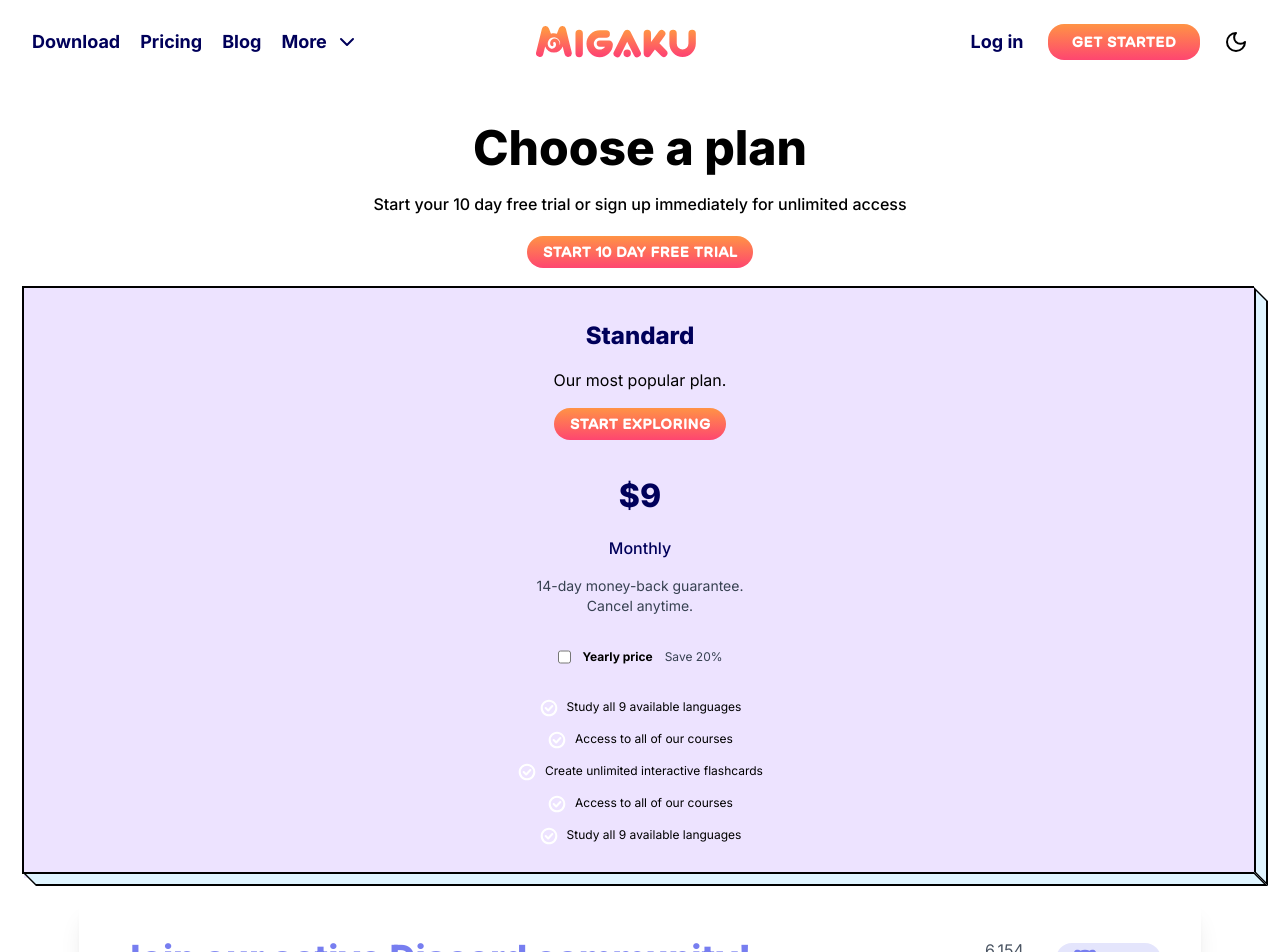
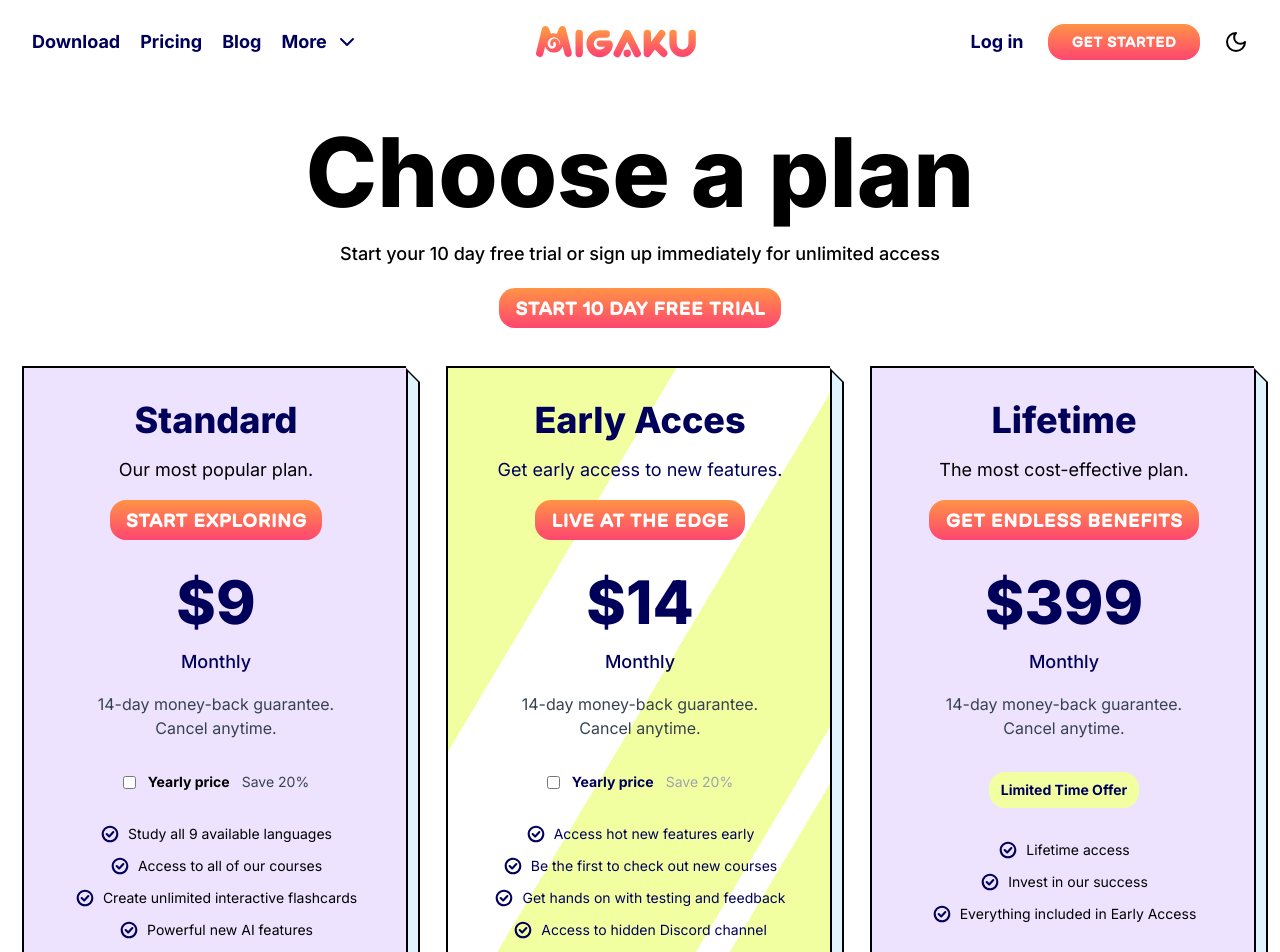
Before and after one commit to JuampiGomez/migaku, a Next.js app: page /pricing in a window 1280 px wide. Shown: the top 952 px of the page. Built offline with nearby package versions, Linux system fonts and the light colour scheme.

Commit message:
Pricing page demo finished

```diff
--- a/app/globals.css
+++ b/app/globals.css
@@ -156,3 +156,18 @@
   position: absolute;
   z-index: 1;
 }
+
+.earlyaccess-bg {
+  background: linear-gradient(
+    300.76deg,
+    rgba(255, 255, 255, 0) 23.22%,
+    #fff 21.22%,
+    #fff 27.34%,
+    rgba(255, 255, 255, 0) 25.34%,
+    rgba(255, 255, 255, 0) 51.58%,
+    #fff 51.59%,
+    #fff 72.13%,
+    rgba(255, 255, 255, 0) 72.14%
+  );
+  opacity: 1;
+}
--- a/app/pricing/page.tsx
+++ b/app/pricing/page.tsx
@@ -1,4 +1,6 @@
-import PricingCard from "@/components/pricing/PricingCard";
+import PricingCard, {
+  EearlyAccessCard,
+} from "@/components/pricing/PricingCard";
 import { Button } from "@/components/ui/button";
 import Link from "next/link";
 import React from "react";
@@ -9,20 +11,54 @@
   return (
     <main>
       <div className="px-6">
-        <h1 className="font-extrabold text-center mt-10 mb-5 text-5xl">
+        <h1 className="font-extrabold text-center mt-10 mb-5 text-5xl md:text-7xl lg:text-8xl">
           Choose a plan
         </h1>
 
-        <p className="text-center font-medium">
+        <p className="text-center font-medium max-w-[30ch] mx-auto md:max-w-[40ch] md:text-lg lg:max-w-full">
           Start your 10 day free trial or sign up immediately for unlimited
           access
         </p>
-        <Link href={"/signup"} className="my-5 block max-w-max mx-auto">
-          <Button>START 10 DAY FREE TRIAL</Button>
+        <Link href={"/signup"} className="mt-5 mb-10 block max-w-max mx-auto">
+          <Button className="md:text-lg">START 10 DAY FREE TRIAL</Button>
         </Link>
       </div>
-      <section className="px-6">
-        <PricingCard />
+      <section className="px-6 grid gap-10 md:grid-cols-2 mr-3 md:max-w-[910px] md:mx-auto lg:max-w-full lg:grid-cols-3 ">
+        <PricingCard
+          title="Standard"
+          subtitle="Our most popular plan."
+          buttonText="START EXPLORING"
+          yearlyPrice="$87"
+          monthlyPrice="$9"
+          backgroundClasses="bg-[#EDE3FF] dark:bg-[#202047]"
+          featuresList={[
+            "Study all 9 available languages",
+            "Access to all of our courses",
+            "Create unlimited interactive flashcards",
+            "Powerful new AI features",
+            "Many subtitle and video playback options",
+            "Look up words & track your progress",
+            "iOS & Android apps for studying on-the-go",
+            "Anki support",
+          ]}
+        />
+
+        <EearlyAccessCard />
+
+        <PricingCard
+          title="Lifetime"
+          subtitle="The most cost-effective plan."
+          buttonText="GET ENDLESS BENEFITS"
+          yearlyPrice="..."
+          monthlyPrice="$399"
+          isLimitedTimeOffer={true}
+          backgroundClasses="bg-[#EDE3FF] dark:bg-[#202047] md:col-span-2 lg:col-span-1 lg:mr-3  "
+          featuresList={[
+            "Lifetime access",
+            "Invest in our success",
+            "Everything included in Early Access",
+          ]}
+        />
       </section>
     </main>
   );
--- a/components/pricing/PricingCard.tsx
+++ b/components/pricing/PricingCard.tsx
@@ -1,4 +1,5 @@
-import React from "react";
+"use client";
+import { useState } from "react";
 import { Button } from "../ui/button";
 import Link from "next/link";
 import Image from "next/image";
@@ -8,64 +9,111 @@
   CardBorderLeftAndTop,
 } from "../ui/cardBorder3d";
 
-type Props = {};
+type Props = {
+  monthlyPrice: string;
+  yearlyPrice: string;
+  featuresList: string[];
+  title: string;
+  subtitle: string;
+  isLimitedTimeOffer?: boolean;
+  buttonText: string;
+  backgroundClasses: string;
+};
 
-const PricingCard = (props: Props) => {
+const PricingCard = ({
+  monthlyPrice,
+  yearlyPrice,
+  featuresList,
+  title,
+  subtitle,
+  isLimitedTimeOffer = false,
+  buttonText,
+  backgroundClasses,
+}: Props) => {
+  const [isAnualPrice, setIsAnualPrice] = useState(false);
+
+  const handleCheckboxChange = (event: React.ChangeEvent<HTMLInputElement>) => {
+    setIsAnualPrice(event.target.checked);
+  };
+
+  function useDarkMode() {
+    if (typeof window !== "undefined") {
+      return window.matchMedia("(prefers-color-scheme: dark)").matches;
+    }
+    return false; // Default to light mode if window is not defined
+  }
+
   return (
-    <aside className="bg-[#EDE3FF] dark:bg-[#202047] px-[18px] py-8 relative grid gap-8">
+    //
+    <aside
+      className={`${backgroundClasses} px-[18px] py-8 relative flex flex-col gap-8 w-full max-w-[390px] mx-auto`}
+    >
       <div className="grid gap-4">
-        <h2 className="text-center font-extrabold text-migaku-dark-text dark:text-white text-2xl">
-          Standard
+        <h2 className="text-center font-extrabold text-migaku-dark-text dark:text-white text-2xl md:text-4xl">
+          {title}
         </h2>
-        <span className="block text-center">Our most popular plan.</span>
+        <span className="block text-center md:text-lg">{subtitle}</span>
         <Link href={"/signup"} className="max-w-max mx-auto">
-          <Button>START EXPLORING</Button>
+          <Button className="md:text-lg">{buttonText}</Button>
         </Link>
       </div>
 
       <div className="grid gap-4">
-        <span className="block text-center font-extrabold text-[32px] text-migaku-dark-text dark:text-white ">
-          $9
+        <span className="block text-center font-extrabold text-[32px] text-migaku-dark-text dark:text-white md:text-6xl ">
+          {isAnualPrice ? yearlyPrice : monthlyPrice}
         </span>
-        <span className="block text-center  text-migaku-dark-text dark:text-white font-medium">
-          Monthly
+        <span className="block text-center  text-migaku-dark-text dark:text-white font-medium md:text-lg">
+          {isAnualPrice ? "Yearly" : "Monthly"}
         </span>
-        <p className="text-center text-sm text-gray-700 dark:text-gray-400">
+        <p className="text-center text-sm text-gray-700 dark:text-gray-400 md:text-base">
           14-day money-back guarantee. <br />
           Cancel anytime.
         </p>
       </div>
 
-      <div className="flex justify-center gap-3">
-        <input type="checkbox" />
-        <span className="text-[12px] font-bold">Yearly price</span>
-        <span className="text-[12px] text-gray-700 dark:text-gray-400">
-          Save 20%
-        </span>
-      </div>
+      {isLimitedTimeOffer ? (
+        <div className="">
+          <span className="block max-w-max mx-auto font-bold text-migaku-dark-text text-[12px] md:text-sm bg-[#F2FFA0] px-3 py-2  rounded-2xl">
+            Limited Time Offer
+          </span>
+        </div>
+      ) : (
+        <div className="flex justify-center items-center gap-3">
+          <input
+            type="checkbox"
+            onChange={handleCheckboxChange}
+            checked={isAnualPrice}
+          />
+          <span className="text-[12px] md:text-sm  font-bold">
+            Yearly price
+          </span>
+          <span className="text-[12px] md:text-sm text-gray-700 dark:text-gray-400">
+            Save 20%
+          </span>
+        </div>
+      )}
 
       <div className="">
-        <ul className="text-[12px] flex flex-col gap-3 items-center">
-          <li className="flex gap-2">
-            <Image src={"/checkLight.svg"} width={20} height={20} alt="check" />
-            Study all 9 available languages
-          </li>
-          <li className="flex gap-2">
-            <Image src={"/checkLight.svg"} width={20} height={20} alt="check" />
-            Access to all of our courses
-          </li>
-          <li className="flex gap-2">
-            <Image src={"/checkLight.svg"} width={20} height={20} alt="check" />
-            Create unlimited interactive flashcards
-          </li>
-          <li className="flex gap-2">
-            <Image src={"/checkLight.svg"} width={20} height={20} alt="check" />
-            Access to all of our courses
-          </li>
-          <li className="flex gap-2">
-            <Image src={"/checkLight.svg"} width={20} height={20} alt="check" />
-            Study all 9 available languages
-          </li>
+        <ul className="text-[12px] md:text-sm flex flex-col gap-3 items-center text-center">
+          {featuresList.map((feature, i) => (
+            <li key={i} className="flex gap-2">
+              <Image
+                className="hidden dark:block"
+                src={"/checkLight.svg"}
+                width={20}
+                height={20}
+                alt="check"
+              />
+              <Image
+                className="block dark:hidden"
+                src={"/checkDark.svg"}
+                width={20}
+                height={20}
+                alt="check"
+              />
+              {feature}
+            </li>
+          ))}
         </ul>
       </div>
 
@@ -77,3 +125,87 @@
 };
 
 export default PricingCard;
+
+export const EearlyAccessCard = () => {
+  const [isAnualPrice, setIsAnualPrice] = useState(false);
+  const handleCheckboxChange = (event: React.ChangeEvent<HTMLInputElement>) => {
+    setIsAnualPrice(event.target.checked);
+  };
+
+  return (
+    <aside
+      className={`bg-[#F2FFA0] px-[18px] py-8 relative flex flex-col gap-8  w-full max-w-[390px] mx-auto`}
+    >
+      <div className="earlyaccess-bg absolute inset-0  "></div>
+      <div className="grid gap-4 z-10">
+        <h2 className="text-center font-extrabold text-migaku-dark-text  text-2xl md:text-4xl">
+          Early Acces
+        </h2>
+        <span className="block text-migaku-dark-text text-center md:text-lg">
+          Get early access to new features.
+        </span>
+        <Link href={"/signup"} className="max-w-max mx-auto">
+          <Button className="md:text-lg">LIVE AT THE EDGE</Button>
+        </Link>
+      </div>
+
+      <div className="grid gap-4 z-10">
+        <span className="block text-center font-extrabold text-[32px] text-migaku-dark-text md:text-6xl  ">
+          {isAnualPrice ? "$135" : "$14"}
+        </span>
+        <span className="block text-center  text-migaku-dark-text  font-medium md:text-lg">
+          {isAnualPrice ? "Yearly" : "Monthly"}
+        </span>
+        <p className="text-center text-sm text-gray-700 md:text-base ">
+          14-day money-back guarantee. <br />
+          Cancel anytime.
+        </p>
+      </div>
+
+      <div className="flex justify-center items-center gap-3 z-10">
+        <input
+          type="checkbox"
+          onChange={handleCheckboxChange}
+          checked={isAnualPrice}
+        />
+        <span className="text-[12px] md:text-sm text-migaku-dark-text font-bold">
+          Yearly price
+        </span>
+        <span className="text-[12px] md:text-sm  text-gray-400">Save 20%</span>
+      </div>
+
+      <div className="z-10">
+        <ul className="text-[12px]  md:text-sm text-migaku-dark-text flex flex-col gap-3 items-center text-center">
+          <li className="flex gap-2">
+            <Image src={"/checkDark.svg"} width={20} height={20} alt="check" />
+            Access hot new features early
+          </li>
+          <li className="flex gap-2">
+            <Image src={"/checkDark.svg"} width={20} height={20} alt="check" />
+            Be the first to check out new courses
+          </li>
+          <li className="flex gap-2">
+            <Image src={"/checkDark.svg"} width={20} height={20} alt="check" />
+            Get hands on with testing and feedback
+          </li>
+          <li className="flex gap-2">
+            <Image src={"/checkDark.svg"} width={20} height={20} alt="check" />
+            Access to hidden Discord channel
+          </li>
+          <li className="flex gap-2">
+            <Image src={"/checkDark.svg"} width={20} height={20} alt="check" />
+            Support what we do
+          </li>
+          <li className="flex gap-2">
+            <Image src={"/checkDark.svg"} width={20} height={20} alt="check" />
+            Everything included in Standard
+          </li>
+        </ul>
+      </div>
+
+      <CardBorder3dBottom bg="bg-[#DFF4FF] dark:bg-[#2B2B60]" />
+      <CardBorder3dRight bg="bg-[#DFF4FF] dark:bg-[#2B2B60]" />
+      <CardBorderLeftAndTop />
+    </aside>
+  );
+};
```
